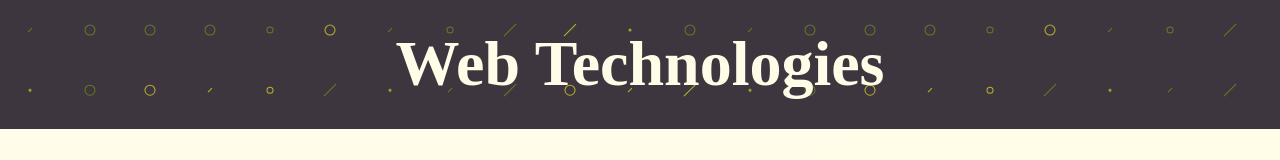
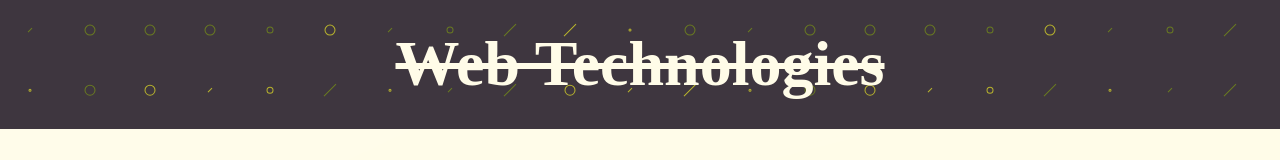
Before and after one commit to GROVER007/web_technology.github.io, a plain HTML site: page index.html in a window 1280 px wide. Shown: the top 160 px of the page. Drawn offline with Linux system fonts and the light colour scheme.

Commit message:
added del tag for explaining

```diff
--- a/index.html
+++ b/index.html
@@ -8,7 +8,7 @@
     <title>Home Page</title>
 </head>
 <body>
-    <div class="heading"><h1>Web Technologies</h1></div>
+    <div class="heading"><h1><del>Web Technologies</del> </h1></div>
     <div class="container-1">
         <div class="frame-1">
             <div class="title">World Wide Web</div><br>
```
